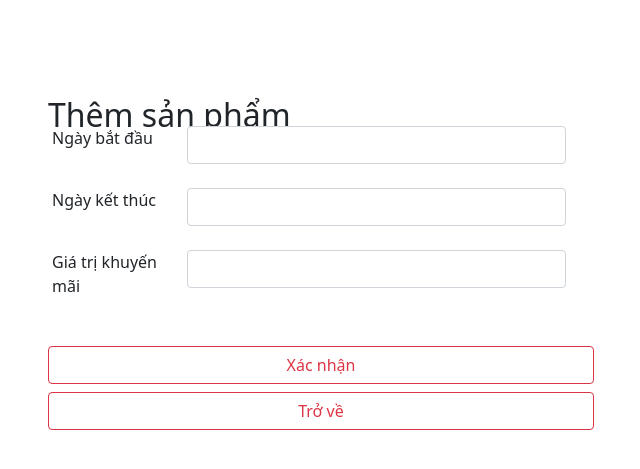
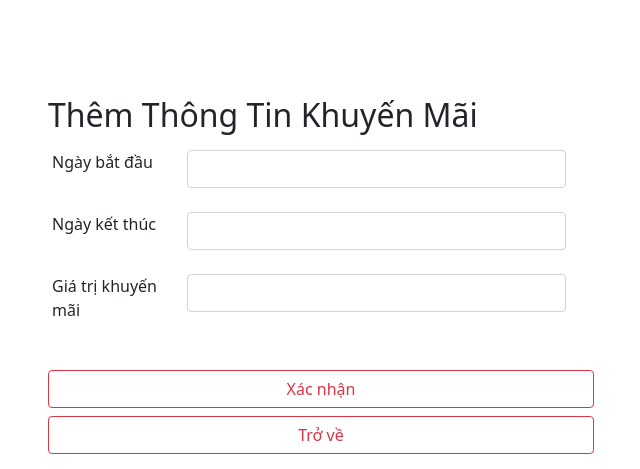
Before and after one commit to bao-nguyenbku/FRIEND_SHOP, a PHP site: page /addPromotion.php in a window 1280 px wide. Shown: the top 469 px of the page, without its empty margins (319-959 px from the left). Run offline with PHP 8.4, Linux system fonts and the light colour scheme.

Commit message:
edit header "add", "update"

```diff
--- a/addPromotion.php
+++ b/addPromotion.php
@@ -59,7 +59,7 @@
             <div class="row">
                 <div class="col-lg-6 offset-lg-3">
                     <div class="text-box mt-5 mb-5">
-                        <h2>Thêm sản phẩm</h2>
+                        <h2>Thêm Thông Tin Khuyến Mãi</h2> <br/>
 
                         <form class="row g-3 needs-validation infoForm" action="addPromotion.php" method="post" novalidate >
 
@@ -68,7 +68,7 @@
                                 <div class="col-sm-9">
                                     <input type="Datetime" class="form-control" name="start_date"  id="name" placeholder="" required value="">
                                     <div class="invalid-feedback">
-                                        Tên sản phẩm không hợp lệ!
+                                        Khuyến mãi không hợp lệ!
                                     </div>
                                 </div>
                             </div>
@@ -77,7 +77,7 @@
                                 <div class="col-sm-9">
                                     <input type="Datetime" class="form-control" name="end_date"  id="email" placeholder="" required  value="">
                                     <div class="invalid-feedback">
-                                        Loại sản phẩm không hợp lệ!
+                                        Khuyến mãi không hợp lệ!
                                     </div>
                                 </div>
                             </div>
@@ -86,7 +86,7 @@
                                 <div class="col-sm-9">
                                     <input type="number" class="form-control" name="sale_off"  id="name" placeholder="" required  value="">
                                     <div class="invalid-feedback">
-                                        Giá sản phẩm không hợp lệ!
+                                        Khuyến mãi không hợp lệ!
                                     </div>
                                 </div>
                             </div>
--- a/updatePromotion.php
+++ b/updatePromotion.php
@@ -56,7 +56,7 @@
             <div class="row">
                 <div class="col-lg-6 offset-lg-3">
                     <div class="text-box mt-5 mb-5">
-                        <h2>Chỉnh sửa thông tin khuyến mãi</h2>
+                        <h2>Chỉnh Sửa Thông Tin Khuyến Mãi</h2> <br/>
 
                         <?php $data=[];while ($row=mysqli_fetch_row($res)): ?>
 
```
